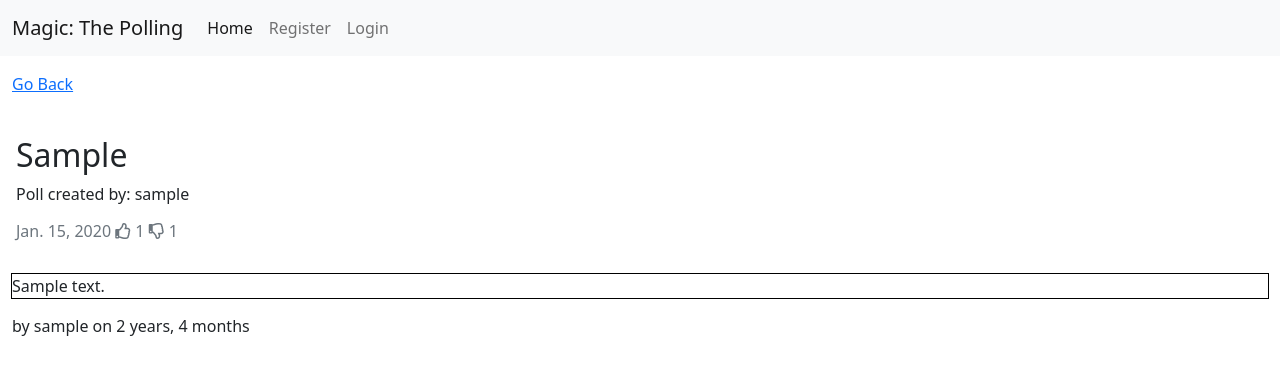
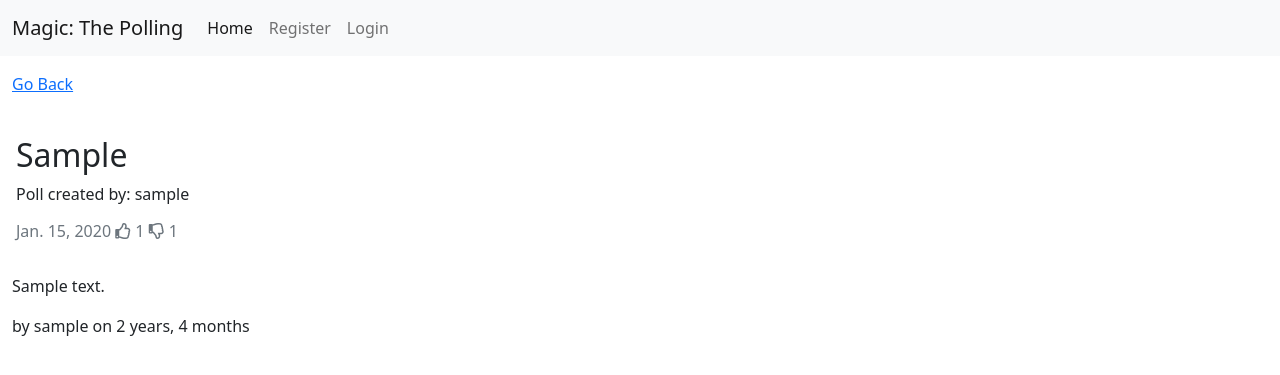
Before and after one commit to GitMulC/polling-magic, a Django app: page /poll/1/ in a window 1280 px wide. Shown: the top 375 px of the page. Run offline with Django 4.2, Linux system fonts and the light colour scheme; tables that the repository leaves empty hold one stand-in row (values such as "Sample post").

Commit message:
Remove comment class sstyling

```diff
--- a/static/css/style.css
+++ b/static/css/style.css
@@ -1,7 +1,3 @@
 .list-group-image{
     max-width: 5vw;
 }
-
-.comment {
-    outline: 1px solid black;
-}
```
